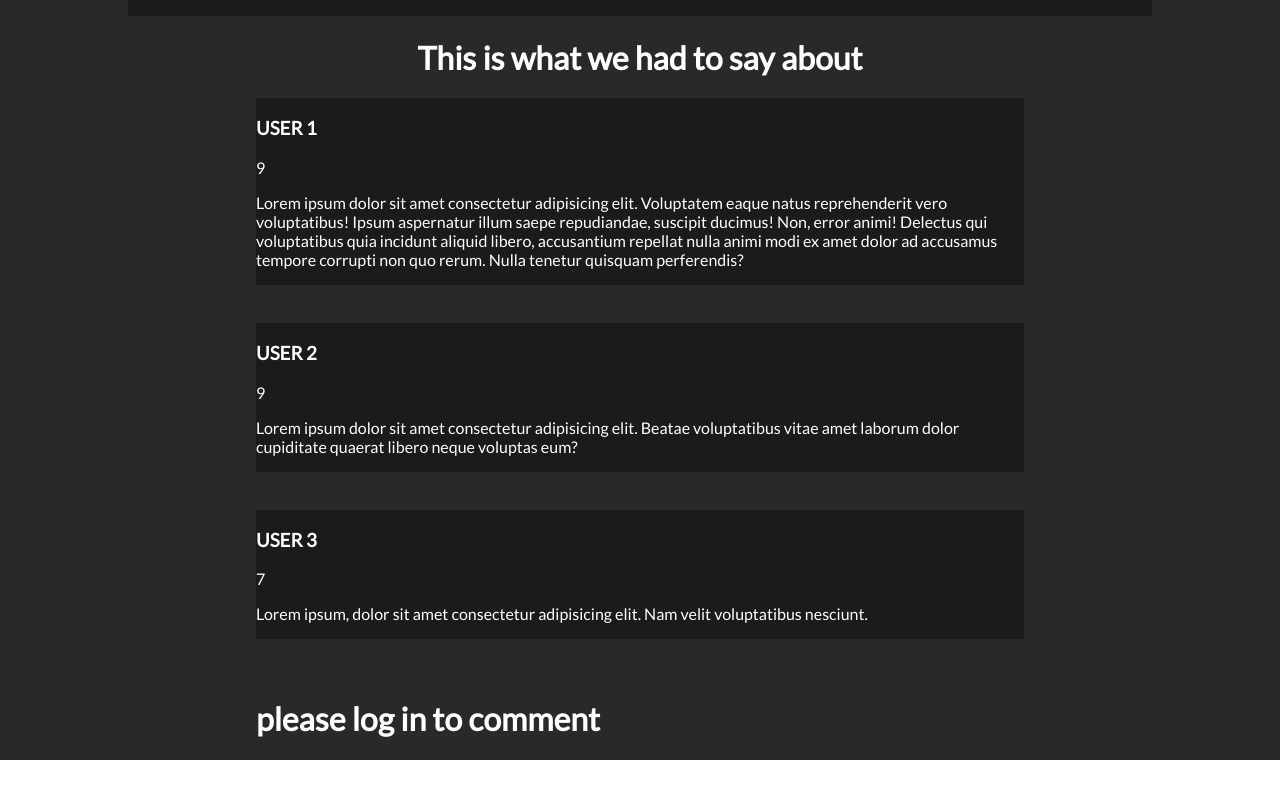
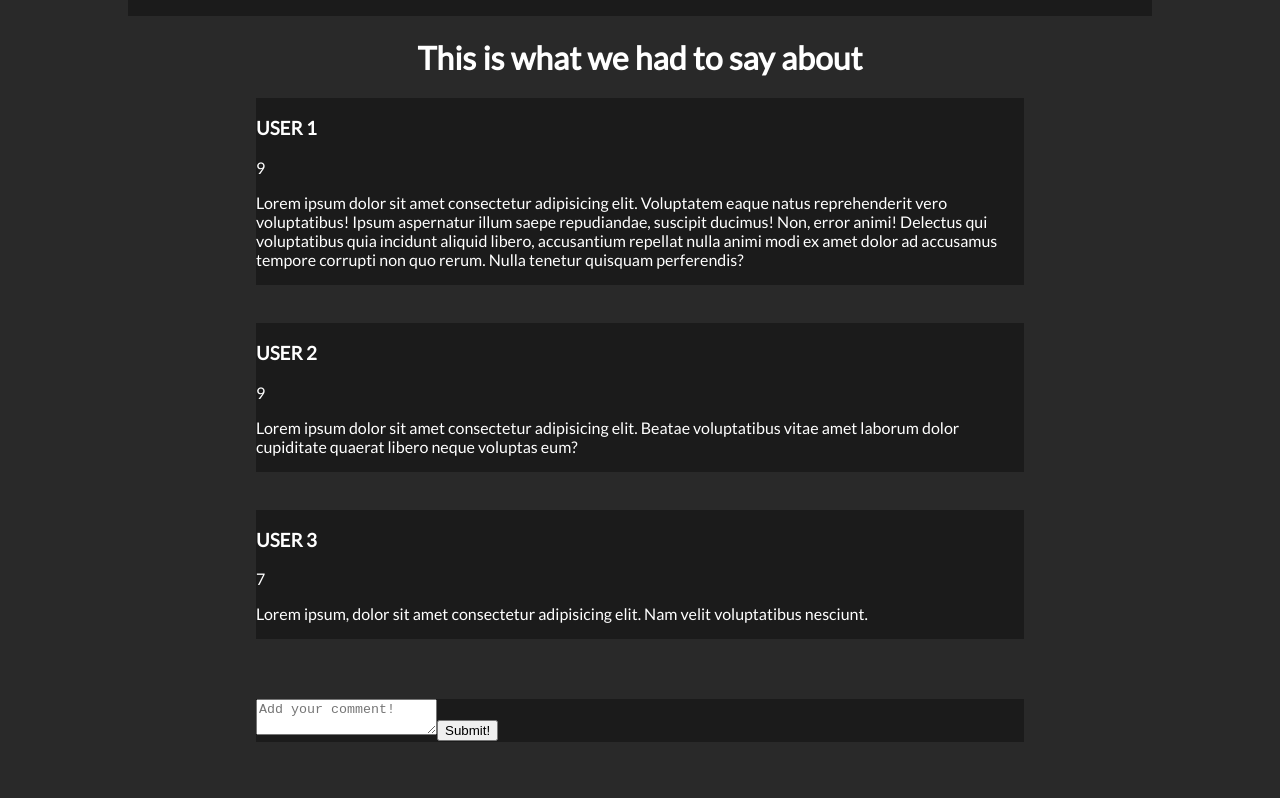
Before and after one commit to Sir-Martin-Esq-III/movie-reviews, a React (Create React App) app in the folder client/: page /1 in a window 1280 px wide. Shown: the part 752-1550 px from the top of the page. Before the commit the page ends 1512 px from the top, so only its background shows below. Built offline with nearby package versions, Linux system fonts and the light colour scheme; no server answers.

Commit message:
Comment foundation laid

```diff
--- a/client/src/App.tsx
+++ b/client/src/App.tsx
@@ -16,7 +16,8 @@ import {
 import { loggedInContext } from './LoggedInContext';
 
 export const App:React.FC=()=>{
-  const [loggedIn, setloggedIn] = useState(false)
+  //Login default should be false
+  const [loggedIn, setloggedIn] = useState(true)
 
   return (
     <div className="app">
@@ -25,10 +26,9 @@ export const App:React.FC=()=>{
         <Header/>
       </loggedInContext.Provider>
     <Switch>
-
     <Route path="/home">
         <Home/>
-    </Route>
+      </Route>
     <Route path="/login/addmovie">
       <loggedInContext.Provider value={{loggedIn,setloggedIn}}>
         <Login/>
@@ -39,7 +39,6 @@ export const App:React.FC=()=>{
           <MoviePage/>
         </loggedInContext.Provider>
       </Route>
-
       <Route path="/">
         <Home/>
       </Route>
--- a/client/src/components/movie-page/Movie-page.tsx
+++ b/client/src/components/movie-page/Movie-page.tsx
@@ -2,6 +2,7 @@ import React, { useEffect, useState,useContext } from 'react';
 import {useParams} from "react-router-dom";
 import axios from 'axios'
 import Loading from '../loading/Loading';
+import AddCommentComp from './add-comment/AddCommentComp';
 import './movieReview.css'
 
 import {loggedInContext} from '../../LoggedInContext'
@@ -22,13 +23,18 @@ interface ParamTypes {
     movieID: string
 }
 
+interface Icomment{
+    id:number,
+    username:string,
+    userRating:number,
+    ReviewContent:string
+}
+
 const colorRatings={
     green:"#53fc72",
     amber:"#fce653",
     red:"#ff6254"
 }
-
-
 
 const review=[
     {
@@ -55,6 +61,7 @@ export const MoviePage:React.FC<Props>=()=>{
 
     const [movieData,SetmoveieData]=useState<IMovieData>({name:"",imgsrc:"",synopsis:"",rating:"",trailer:""})
     const [loading,SetLoading]=useState(true)
+    const [comments, setcomments] = useState(review)
     let { movieID } = useParams<ParamTypes>()
 
     const {loggedIn}=useContext(loggedInContext)
@@ -82,7 +89,15 @@ export const MoviePage:React.FC<Props>=()=>{
          })
       },[movieID])
 
-      //movieData.trailer
+      //When the comments update, send that information back to the server
+      useEffect(() => {
+          console.log("SEND THE INFO BACK TO THE SERVER");
+
+      }, [comments])
+
+      const updateComments=(newComment:Icomment)=>{
+          setcomments([...comments, newComment])
+      }
 
     return (
         <div className="moviePage">
@@ -114,7 +129,7 @@ export const MoviePage:React.FC<Props>=()=>{
 
             <div className="review-container">
 
-                {review.map((rev)=>
+                {comments.map((rev)=>
                     <div className="reviews" key={rev.id}>
                         <div className="reviewLeft">
                             <h3>{rev.username}</h3>
@@ -126,7 +141,7 @@ export const MoviePage:React.FC<Props>=()=>{
                     </div>
                 )}
                 {/* PLEASE REMOVE THIS WITH SOMETHING DECENT FOR ONCE */}
-                <h1>{loggedIn?"click here to comment":"please log in to comment"}</h1>
+                <h1>{loggedIn?<AddCommentComp updateComments={updateComments}/>:"please log in to comment"}</h1>
             </div>
             <div className="add-review">
             </div>
--- /dev/null
+++ b/client/src/components/movie-page/add-comment/AddCommentComp.tsx
@@ -0,0 +1,30 @@
+import { setMaxListeners } from 'process'
+import React, { ReactElement,useState } from 'react'
+
+
+interface Props {
+    //Remove ?:any
+    updateComments?:any
+}
+
+export default function AddCommentComp({updateComments}: Props): ReactElement {
+    const [comment, setcomment] = useState("")
+
+    const submitHandler=(e: React.MouseEvent<HTMLButtonElement, MouseEvent>)=>{
+        e.preventDefault()
+        const commentObj={
+            id:5,
+            username:"Martin Wat",
+            userRating:69420,
+            ReviewContent:comment
+        }
+        updateComments(commentObj)
+    }
+    return (
+        <div className="reviews">
+            <textarea value={comment} placeholder="Add your comment!" onChange={(e)=>setcomment(e.target.value)}></textarea>
+            <button onClick={(e)=>{submitHandler(e)}}>Submit!</button>
+            <p>{comment}</p>
+        </div>
+    )
+}
--- a/client/src/components/movie-page/movieReview.scss
+++ b/client/src/components/movie-page/movieReview.scss
@@ -35,9 +35,7 @@ h3,h1,p{
             flex-direction: column;
             align-items: center;
             padding-inline:5%;
-            .Title{}
-            .Synopsis{}
-            .rating{}
+
         }
     }
     .review-container{
@@ -49,8 +47,6 @@ h3,h1,p{
             background-color: #0A0A0A70;
             margin-bottom: 5%;
         }
-    }
-    .add-review{
     }
 }
 
```
Also changed, not shown: 1 other file (tests, documents, lock files or other folders).
